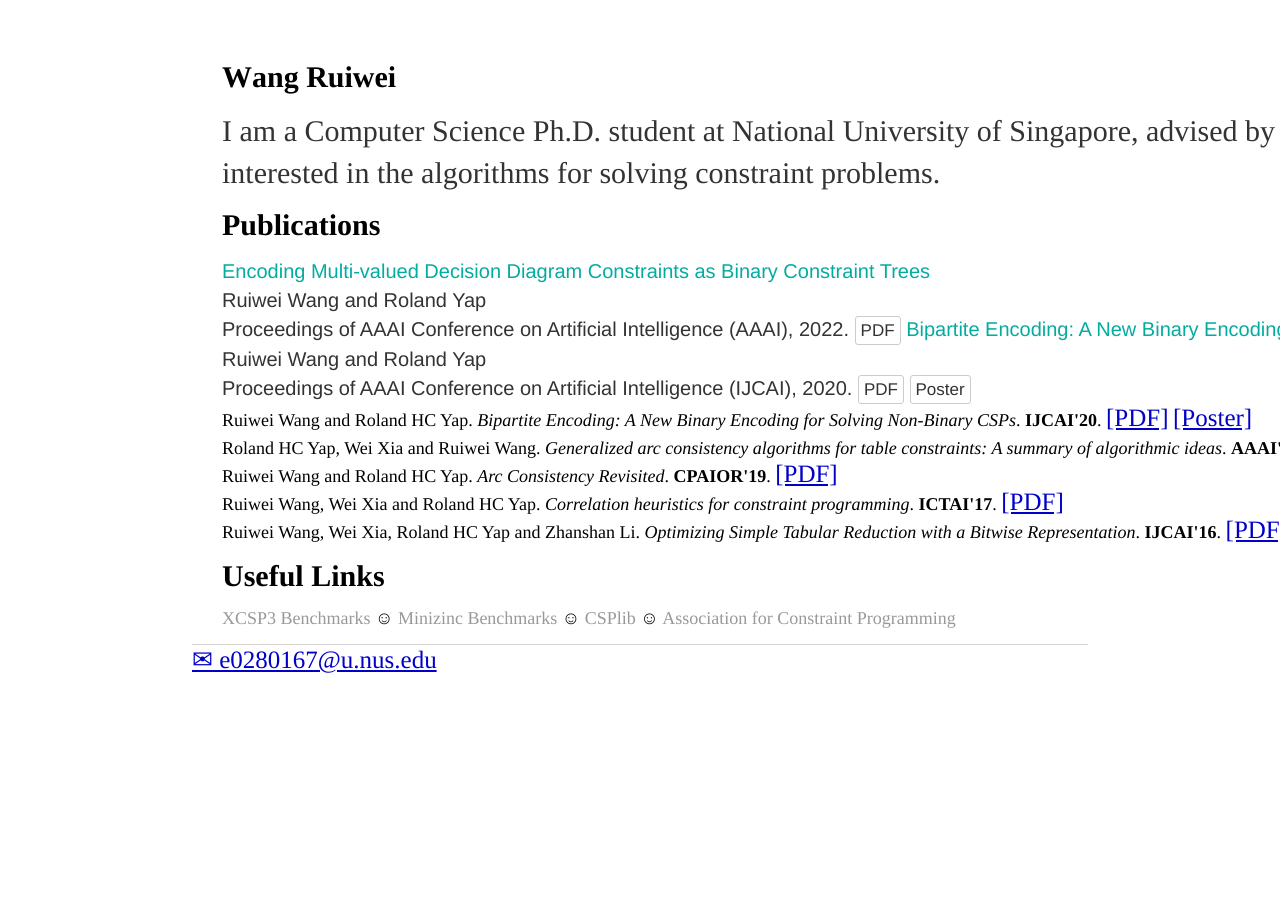
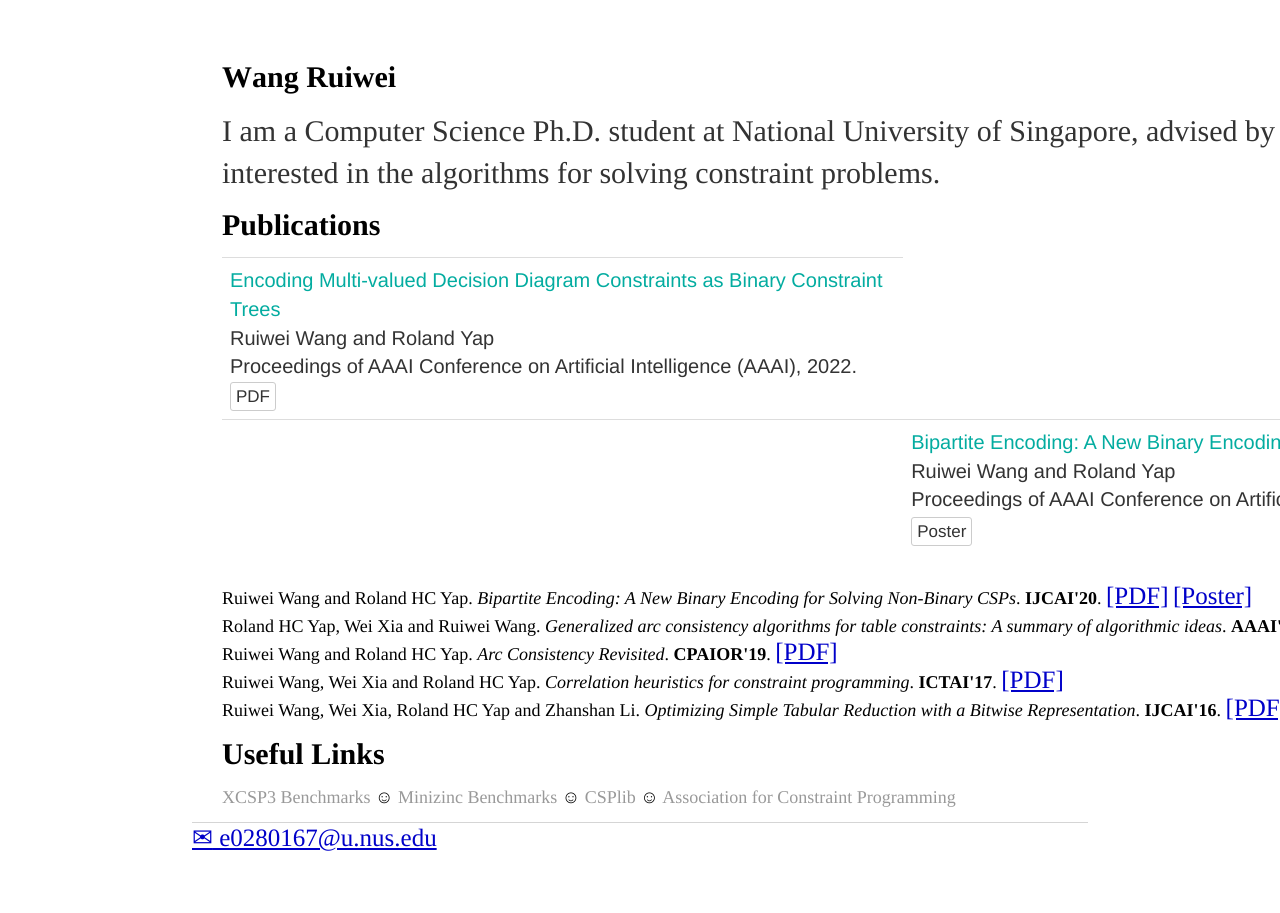
Before and after one commit to WangRuiwei/WangRuiwei.github.io, a Jekyll site: the page built from index.html, in a window 1280 px wide. Built offline with Jekyll 4.4.1, drawn with Linux system fonts in a browser that asks for light colours.

Commit message:
Update index.html

```diff
--- a/index.html
+++ b/index.html
@@ -7,6 +7,8 @@ title: Wang Ruiwei
 <p class="p1"><span class="s1">I am a Computer Science Ph.D. student at National University of Singapore, advised by <a href="http://www.comp.nus.edu.sg/~ryap/"><span class="s2">Prof. Roland Yap</span></a>. I am interested in the algorithms for solving constraint problems.</span></p>
 <h2 style="margin: 0.0px 0.0px 15.4px 0.0px; line-height: 25.0px; font: 21.0px Times; color: #000000; -webkit-text-stroke: #000000"><span class="s1"><b>Publications</b></span></h2>
 
+<table class="table">
+<tbody>
 <tr>
 <td class="publication">
 <span class="pubtitle">
@@ -36,7 +38,8 @@ Ruiwei Wang and Roland Yap
 <button class="btn btn-default btn-xs" type="button" onClick='location.href="papers/poster.pdf"'> Poster</button>
 </td>
 </tr>
-
+</tbody>
+</table>
 
 <p class="p3">
 Ruiwei Wang and Roland HC Yap. <i>Bipartite Encoding: A New Binary Encoding for Solving Non-Binary CSPs</I>. <b>IJCAI'20</b>. <a href="https://www.ijcai.org/Proceedings/2020/0165.pdf"><span class="s2">[PDF]</span></a> <a href="https://WangRuiwei.github.io/papers/poster.pdf"><span class="s2">[Poster]</span></a><br>
```
